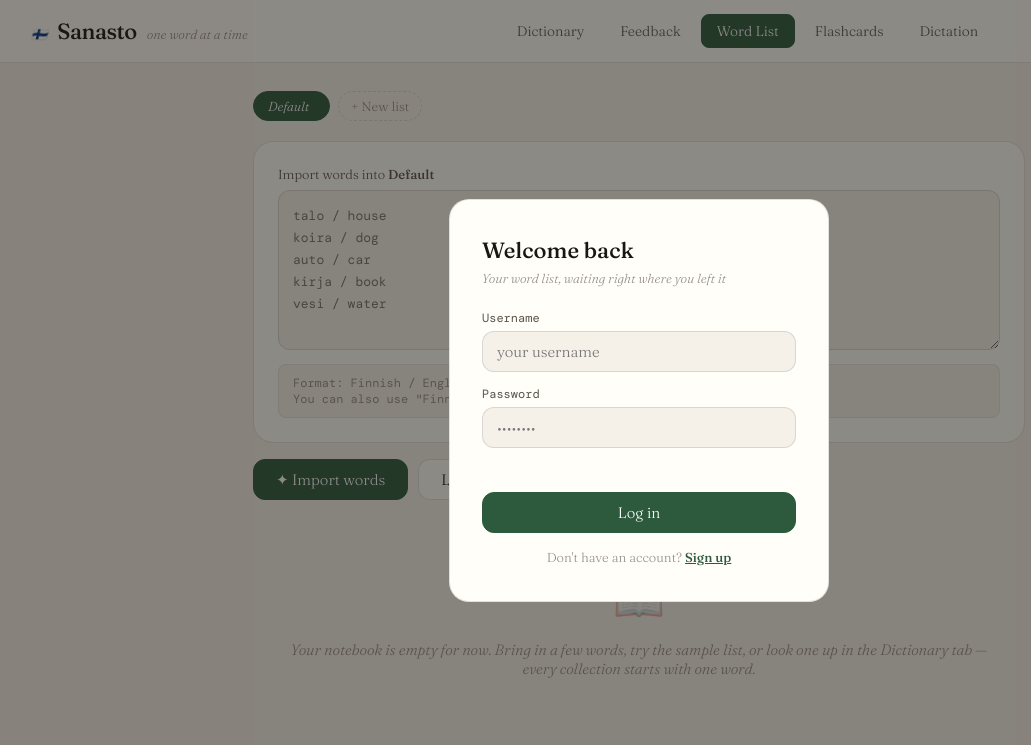
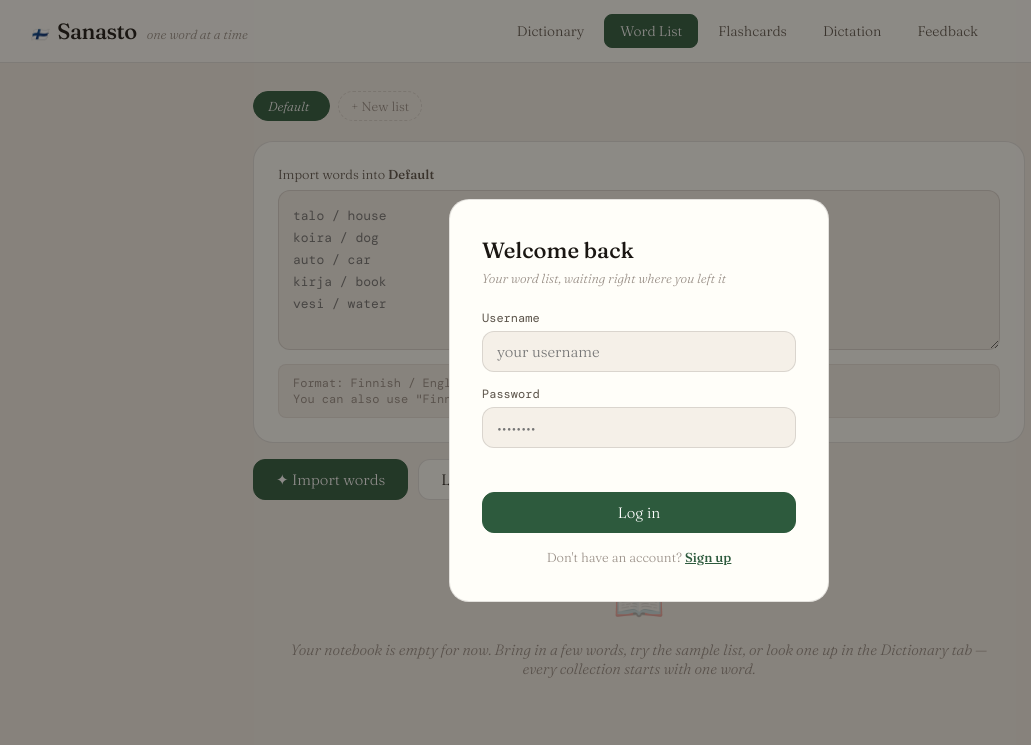
Before and after one commit to sssleepyspencer/Finnish-flashcard, a website: page index.html in a window 1280 px wide. Shown: the whole page, without its empty margins (1-1032 px from the left). Drawn offline with nearby package versions, Linux system fonts and the light colour scheme.

Commit message:
adjust the posion of feedback

```diff
--- a/index.html
+++ b/index.html
@@ -513,10 +513,10 @@
   </div>
   <nav>
     <button class="nav-btn" onclick="showPanel('lookup')">Dictionary</button>
-    <button class="nav-btn" onclick="showPanel('feedback')">Feedback</button>
     <button class="nav-btn active" onclick="showPanel('import')">Word List</button>
     <button class="nav-btn" onclick="showPanel('flashcard')">Flashcards</button>
     <button class="nav-btn" onclick="showPanel('dictation')">Dictation</button>
+    <button class="nav-btn" onclick="showPanel('feedback')">Feedback</button>
   </nav>
   <div id="user-area"></div>
 </header>
@@ -779,7 +779,7 @@ function showPanel(name) {
   document.querySelectorAll('.panel').forEach(p => p.classList.remove('active'));
   document.querySelectorAll('.nav-btn').forEach(b => b.classList.remove('active'));
   document.getElementById('panel-' + name).classList.add('active');
-  const labels = ['lookup','feedback','import','flashcard','dictation'];
+  const labels = ['lookup','import','flashcard','dictation','feedback'];
   document.querySelectorAll('.nav-btn')[labels.indexOf(name)].classList.add('active');
   if (name === 'flashcard') initFlashcard();
   if (name === 'dictation') initDictation();
```
